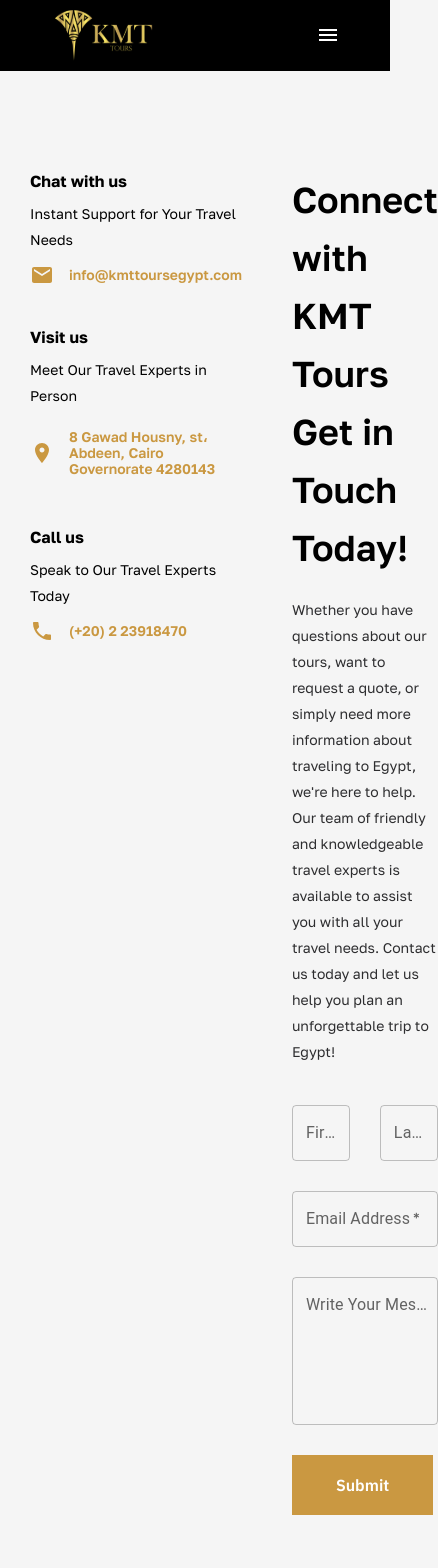
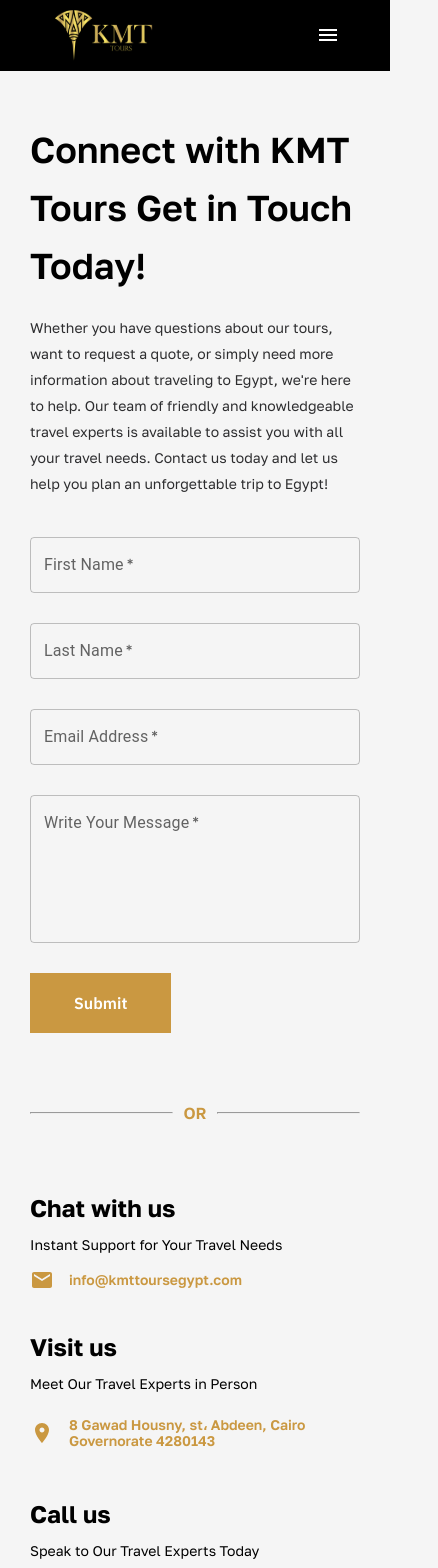
Before and after one commit to sofa5060/KMT, a React (Create React App) app: page /contact in a window 390 px wide. Shown: the top 1568 px of the page, 438 px wide, since content can reach past the window. Built offline with nearby package versions, Linux system fonts and the light colour scheme.

Commit message:
made contact page responsive

```diff
--- a/src/components/ContactForm/Contactform.css
+++ b/src/components/ContactForm/Contactform.css
@@ -39,4 +39,10 @@
   border: 0;
   cursor: pointer;
   border-radius: 0;
+}
+
+@media screen and (max-width: 450px) {
+  .contact-form .form .row {
+    flex-direction: column;
+  }
 }/*# sourceMappingURL=Contactform.css.map */
--- a/src/components/ContactForm/Contactform.scss
+++ b/src/components/ContactForm/Contactform.scss
@@ -54,3 +54,13 @@
     }
   }
 }
+
+@media screen and (max-width: 450px){
+  .contact-form{
+    .form{
+      .row{
+        flex-direction: column;
+      }
+    }
+  }
+}
--- a/src/pages/ContactPage/Contactpage.css
+++ b/src/pages/ContactPage/Contactpage.css
@@ -39,4 +39,43 @@
   line-height: 16px;
   color: #ca9841;
   text-decoration: none;
+}
+.contact-page .divider {
+  display: none;
+}
+
+@media screen and (max-width: 700px) {
+  .contact-page {
+    flex-direction: column-reverse;
+    align-items: flex-start;
+    gap: 50px;
+    margin: 50px auto 750px auto;
+  }
+  .contact-page .left-col {
+    align-items: flex-start;
+    text-align: left;
+    max-width: 100%;
+  }
+  .contact-page .left-col .section h3 {
+    font-size: 24px;
+  }
+  .contact-page .divider {
+    display: flex;
+    gap: 10px;
+    max-width: 500px;
+    width: 100%;
+    align-items: center;
+    margin: 20px 0;
+  }
+  .contact-page .divider h4 {
+    font-weight: 600;
+    font-size: 16px;
+    color: #ca9841;
+    font: "IBM Plex Sans", sans-serif;
+  }
+  .contact-page .divider hr {
+    width: 100%;
+    margin: 0;
+    height: 1px;
+  }
 }/*# sourceMappingURL=Contactpage.css.map */
--- a/src/pages/ContactPage/Contactpage.jsx
+++ b/src/pages/ContactPage/Contactpage.jsx
@@ -1,24 +1,26 @@
-import React, {useEffect} from 'react'
-import './Contactpage.css'
+import React, { useEffect } from "react";
+import "./Contactpage.css";
 import LocationOnIcon from "@mui/icons-material/LocationOn";
 import PhoneIcon from "@mui/icons-material/Phone";
 import EmailIcon from "@mui/icons-material/Email";
-import Contactform from '../../components/ContactForm/Contactform';
+import Contactform from "../../components/ContactForm/Contactform";
 
-export default function Contactpage({setCurrPage}) {
+export default function Contactpage({ setCurrPage }) {
   useEffect(() => {
-    setCurrPage('contact');
-  }, [])
+    setCurrPage("contact");
+  }, []);
 
   return (
-    <div className='contact-page'>
+    <div className="contact-page">
       <div className="left-col">
         <div className="section">
           <h3>Chat with us</h3>
           <p>Instant Support for Your Travel Needs</p>
           <div className="row">
             <EmailIcon />
-            <a href="mailto:info@kmttoursegypt.com" className='text'>info@kmttoursegypt.com</a>
+            <a href="mailto:info@kmttoursegypt.com" className="text">
+              info@kmttoursegypt.com
+            </a>
           </div>
         </div>
         <div className="section">
@@ -26,7 +28,9 @@
           <p>Meet Our Travel Experts in Person</p>
           <div className="row">
             <LocationOnIcon />
-            <p className='text'>8 Gawad Housny, st، Abdeen, Cairo Governorate 4280143</p>
+            <p className="text">
+              8 Gawad Housny, st، Abdeen, Cairo Governorate 4280143
+            </p>
           </div>
         </div>
         <div className="section">
@@ -34,11 +38,18 @@
           <p>Speak to Our Travel Experts Today</p>
           <div className="row">
             <PhoneIcon />
-            <a href="tel:+20223918470" className='text'>(+20) 2 23918470</a>
+            <a href="tel:+20223918470" className="text">
+              (+20) 2 23918470
+            </a>
           </div>
         </div>
       </div>
+      <div className="divider">
+        <hr />
+        <h4>OR</h4>
+        <hr />
+      </div>
       <Contactform />
     </div>
-  )
+  );
 }
--- a/src/pages/ContactPage/Contactpage.scss
+++ b/src/pages/ContactPage/Contactpage.scss
@@ -1,11 +1,11 @@
-@use '../HomePage/Homepage.scss' as main;
+@use "../HomePage/Homepage.scss" as main;
 $main-color: main.$main-color;
 $secondary-color: main.$secondary-color;
 $text-color: main.$text-color;
 $ibm: main.$ibm;
 $golos: main.$golos;
 
-.contact-page{
+.contact-page {
   max-width: 1300px;
   margin: 100px auto 750px auto;
   padding: 0 30px;
@@ -13,38 +13,38 @@
   justify-content: space-between;
   gap: 50px;
 
-  .left-col{
+  .left-col {
     text-align: start;
     display: flex;
     flex-direction: column;
     align-items: flex-start;
     gap: 40px;
 
-    .section{
-      h3{
+    .section {
+      h3 {
         font-size: 16px;
         font-weight: bold;
       }
 
-      p{
+      p {
         font-size: 14px;
         font-weight: 400;
         line-height: 26px;
         margin: 10px 0;
       }
 
-      .row{
+      .row {
         display: flex;
         gap: 15px;
         align-items: center;
 
-        svg{
+        svg {
           width: 24px;
           height: 24px;
           color: $main-color;
         }
 
-        .text{
+        .text {
           font-size: 14px;
           font-weight: 600;
           line-height: 16px;
@@ -54,4 +54,51 @@
       }
     }
   }
+
+  .divider {
+    display: none;
+  }
 }
+
+@media screen and (max-width: 700px) {
+  .contact-page {
+    flex-direction: column-reverse;
+    align-items: flex-start;
+    gap: 50px;
+    margin: 50px auto 750px auto;
+
+    .left-col {
+      align-items: flex-start;
+      text-align: left;
+      max-width: 100%;
+
+      .section{
+        h3{
+          font-size: 24px;
+        }
+      }
+    }
+
+    .divider {
+      display: flex;
+      gap: 10px;
+      max-width: 500px;
+      width: 100%;
+      align-items: center;
+      margin: 20px 0;
+
+      h4 {
+        font-weight: 600;
+        font-size: 16px;
+        color: $main-color;
+        font: $ibm;
+      }
+
+      hr {
+        width: 100%;
+        margin: 0;
+        height: 1px;
+      }
+    }
+  }
+}
```
Also changed, not shown: 2 other files (tests, documents, lock files or other folders).
